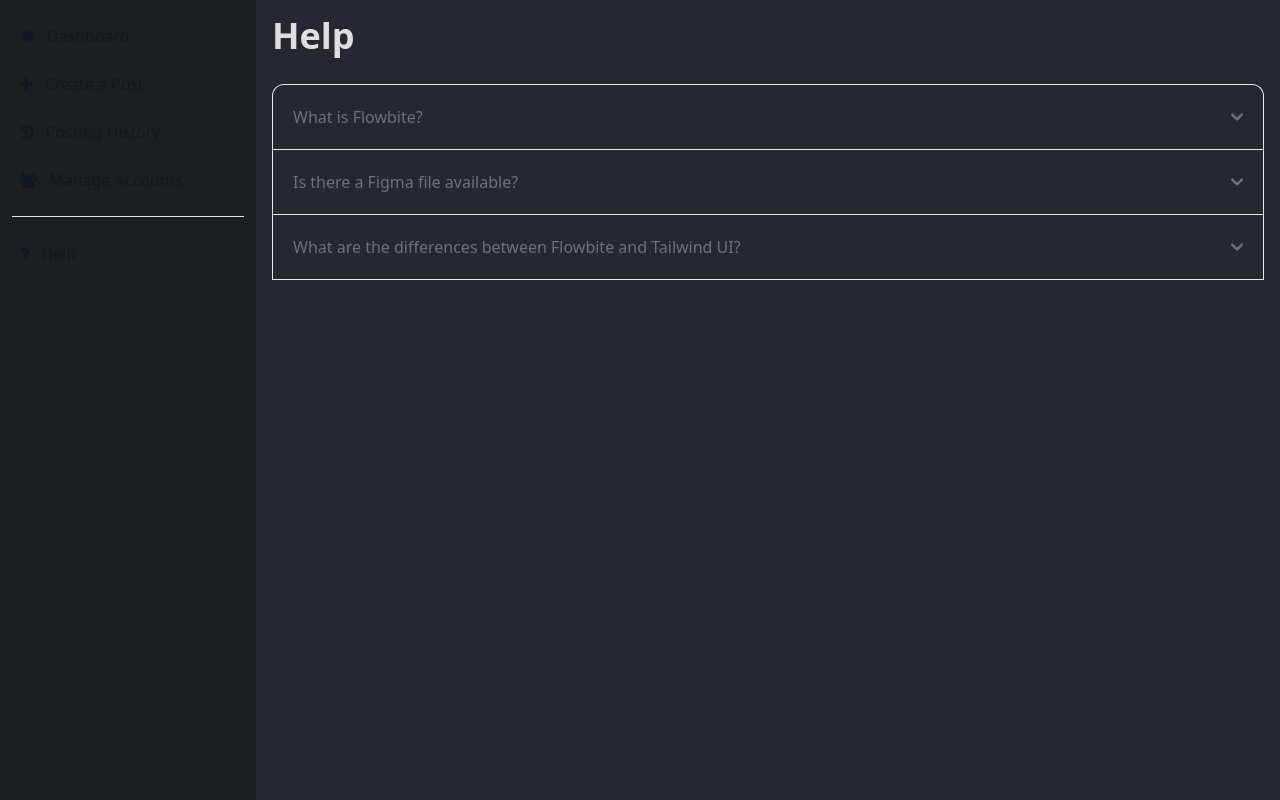
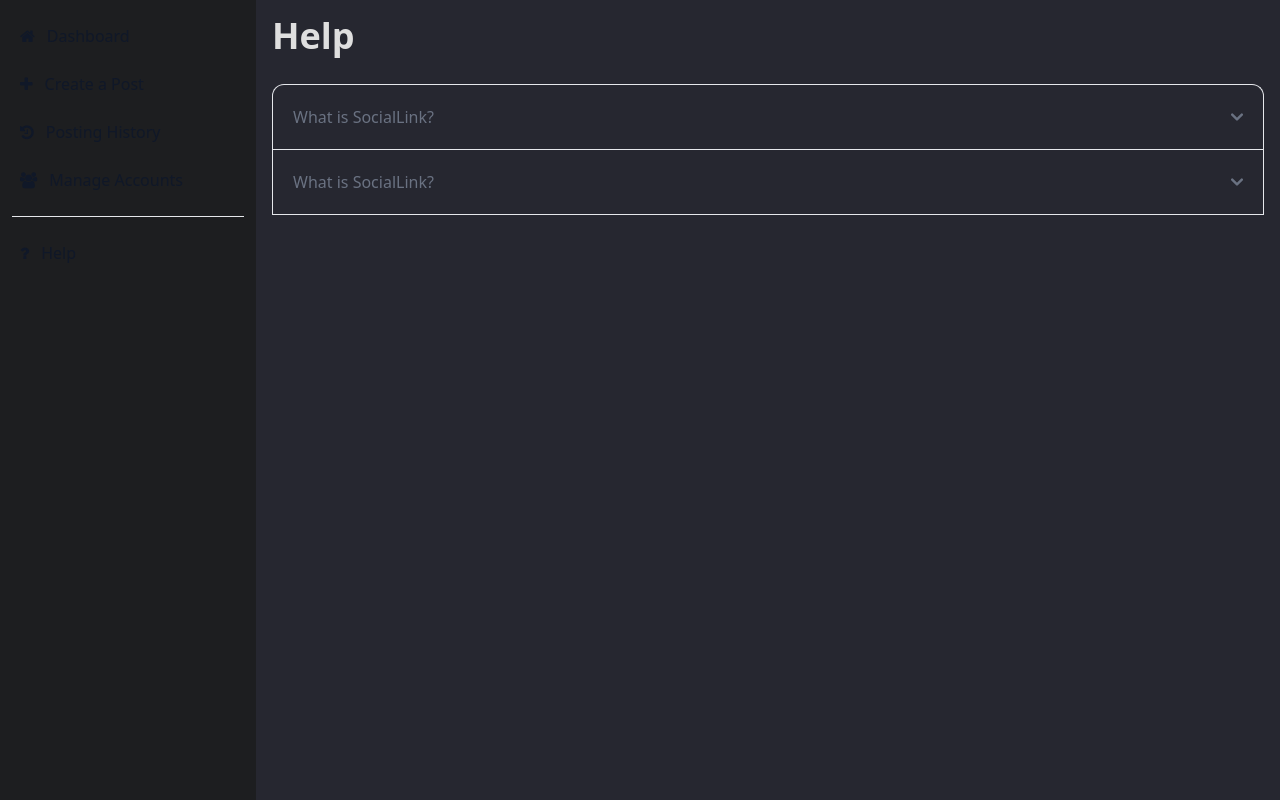
Before and after one commit to salam-07/SocialLink, a Flask app: page /help in a window 1280 px wide. Run offline with Flask 3, Linux system fonts and the light colour scheme.

Commit message:
Improve Help FAQs functionality

```diff
--- a/sociallinkapp/routes.py
+++ b/sociallinkapp/routes.py
@@ -30,4 +30,22 @@ def accounts():
 
 @app.route('/help')
 def help():
-    return render_template('help.html', heading="Help", title="Help")
+    faq_data = [
+        {
+            'id': 1,
+            'question': 'What is SocialLink?',
+            'answer': [
+                'SocialLink is a powerful social media management platform that allows you to create, schedule, and manage posts across multiple social media platforms from one centralized dashboard.',
+                'With SocialLink, you can streamline your social media workflow, save time, and maintain a consistent online presence across all your social media accounts.'
+            ]
+        },
+        {
+            'id': 2,
+            'question': 'What is SocialLink?',
+            'answer': [
+                'SocialLink is a powerful social media management platform that allows you to create, schedule, and manage posts across multiple social media platforms from one centralized dashboard.',
+                'With SocialLink, you can streamline your social media workflow, save time, and maintain a consistent online presence across all your social media accounts.'
+            ]
+        }
+    ]
+    return render_template('help.html', heading="Help", title="Help", faq_data=faq_data)
--- a/sociallinkapp/templates/help.html
+++ b/sociallinkapp/templates/help.html
@@ -1,101 +1,34 @@
 {% extends 'layout.html' %}
 
-<!-- This file is for the home page of the application-->
+<!-- This file is for the help page of the application-->
 {% block content %}
 
 <div id="accordion-collapse" data-accordion="collapse">
-  <h2 id="accordion-collapse-heading-1">
+  {% for faq in faq_data %}
+  <h2 id="accordion-collapse-heading-{{ faq.id }}">
     <button type="button"
-      class="flex items-center justify-between w-full p-5 font-medium rtl:text-right text-gray-500 border border-b-0 border-gray-200 rounded-t-xl focus:ring-4 focus:ring-gray-200 dark:focus:ring-gray-800 dark:border-gray-700 dark:text-gray-400 hover:bg-gray-100 dark:hover:bg-gray-800 gap-3"
-      data-accordion-target="#accordion-collapse-body-1" aria-expanded="true" aria-controls="accordion-collapse-body-1">
-      <span>What is Flowbite?</span>
+      class="flex items-center justify-between w-full p-5 font-medium rtl:text-right text-gray-500 border {% if loop.first %}border-b-0 border-gray-200 rounded-t-xl{% elif loop.last %}border-gray-200{% else %}border-b-0 border-gray-200{% endif %} focus:ring-4 focus:ring-gray-200 dark:focus:ring-gray-800 dark:border-gray-700 dark:text-gray-400 hover:bg-gray-100 dark:hover:bg-gray-800 gap-3"
+      data-accordion-target="#accordion-collapse-body-{{ faq.id }}" aria-expanded="false"
+      aria-controls="accordion-collapse-body-{{ faq.id }}">
+      <span>{{ faq.question }}</span>
       <svg data-accordion-icon class="w-3 h-3 rotate-180 shrink-0" aria-hidden="true" xmlns="http://www.w3.org/2000/svg"
         fill="none" viewBox="0 0 10 6">
         <path stroke="currentColor" stroke-linecap="round" stroke-linejoin="round" stroke-width="2" d="M9 5 5 1 1 5" />
       </svg>
     </button>
   </h2>
-  <div id="accordion-collapse-body-1" class="hidden" aria-labelledby="accordion-collapse-heading-1">
-    <div class="p-5 border border-b-0 border-gray-200 dark:border-gray-700 dark:bg-gray-900">
+  <div id="accordion-collapse-body-{{ faq.id }}" class="hidden"
+    aria-labelledby="accordion-collapse-heading-{{ faq.id }}">
+    <div
+      class="p-5 border {% if loop.last %}border-t-0 border-gray-200{% else %}border-b-0 border-gray-200{% endif %} dark:border-gray-700{% if loop.first %} dark:bg-gray-900{% endif %}">
+      {% for paragraph in faq.answer %}
       <p class="mb-2 text-gray-500 dark:text-gray-400">
-        Flowbite is an open-source library of interactive components built on
-        top of Tailwind CSS including buttons, dropdowns, modals, navbars, and
-        more.
+        {{ paragraph }}
       </p>
-      <p class="text-gray-500 dark:text-gray-400">
-        Check out this guide to learn how to
-        and start developing websites even faster with components on top of
-        Tailwind CSS.
-      </p>
+      {% endfor %}
     </div>
   </div>
-  <h2 id="accordion-collapse-heading-2">
-    <button type="button"
-      class="flex items-center justify-between w-full p-5 font-medium rtl:text-right text-gray-500 border border-b-0 border-gray-200 focus:ring-4 focus:ring-gray-200 dark:focus:ring-gray-800 dark:border-gray-700 dark:text-gray-400 hover:bg-gray-100 dark:hover:bg-gray-800 gap-3"
-      data-accordion-target="#accordion-collapse-body-2" aria-expanded="false"
-      aria-controls="accordion-collapse-body-2">
-      <span>Is there a Figma file available?</span>
-      <svg data-accordion-icon class="w-3 h-3 rotate-180 shrink-0" aria-hidden="true" xmlns="http://www.w3.org/2000/svg"
-        fill="none" viewBox="0 0 10 6">
-        <path stroke="currentColor" stroke-linecap="round" stroke-linejoin="round" stroke-width="2" d="M9 5 5 1 1 5" />
-      </svg>
-    </button>
-  </h2>
-  <div id="accordion-collapse-body-2" class="hidden" aria-labelledby="accordion-collapse-heading-2">
-    <div class="p-5 border border-b-0 border-gray-200 dark:border-gray-700">
-      <p class="mb-2 text-gray-500 dark:text-gray-400">
-        Flowbite is first conceptualized and designed using the Figma software
-        so everything you see in the library has a design equivalent in our
-        Figma file.
-      </p>
-      <p class="text-gray-500 dark:text-gray-400">
-        Check out the
-        <a href="https://flowbite.com/figma/" class="text-blue-600 dark:text-blue-500 hover:underline">Figma design
-          system</a>
-        based on the utility classes from Tailwind CSS and components from
-        Flowbite.
-      </p>
-    </div>
-  </div>
-  <h2 id="accordion-collapse-heading-3">
-    <button type="button"
-      class="flex items-center justify-between w-full p-5 font-medium rtl:text-right text-gray-500 border border-gray-200 focus:ring-4 focus:ring-gray-200 dark:focus:ring-gray-800 dark:border-gray-700 dark:text-gray-400 hover:bg-gray-100 dark:hover:bg-gray-800 gap-3"
-      data-accordion-target="#accordion-collapse-body-3" aria-expanded="false"
-      aria-controls="accordion-collapse-body-3">
-      <span>What are the differences between Flowbite and Tailwind UI?</span>
-      <svg data-accordion-icon class="w-3 h-3 rotate-180 shrink-0" aria-hidden="true" xmlns="http://www.w3.org/2000/svg"
-        fill="none" viewBox="0 0 10 6">
-        <path stroke="currentColor" stroke-linecap="round" stroke-linejoin="round" stroke-width="2" d="M9 5 5 1 1 5" />
-      </svg>
-    </button>
-  </h2>
-  <div id="accordion-collapse-body-3" class="hidden" aria-labelledby="accordion-collapse-heading-3">
-    <div class="p-5 border border-t-0 border-gray-200 dark:border-gray-700">
-      <p class="mb-2 text-gray-500 dark:text-gray-400">
-        The main difference is that the core components from Flowbite are open
-        source under the MIT license, whereas Tailwind UI is a paid product.
-        Another difference is that Flowbite relies on smaller and standalone
-        components, whereas Tailwind UI offers sections of pages.
-      </p>
-      <p class="mb-2 text-gray-500 dark:text-gray-400">
-        However, we actually recommend using both Flowbite, Flowbite Pro, and
-        even Tailwind UI as there is no technical reason stopping you from using
-        the best of two worlds.
-      </p>
-      <p class="mb-2 text-gray-500 dark:text-gray-400">
-        Learn more about these technologies:
-      </p>
-      <ul class="ps-5 text-gray-500 list-disc dark:text-gray-400">
-        <li>
-          <a href="https://flowbite.com/pro/" class="text-blue-600 dark:text-blue-500 hover:underline">Flowbite Pro</a>
-        </li>
-        <li>
-          <a href="https://tailwindui.com/" rel="nofollow"
-            class="text-blue-600 dark:text-blue-500 hover:underline">Tailwind UI</a>
-        </li>
-      </ul>
-    </div>
-  </div>
+  {% endfor %}
 </div>
 
 {% endblock %}
```
